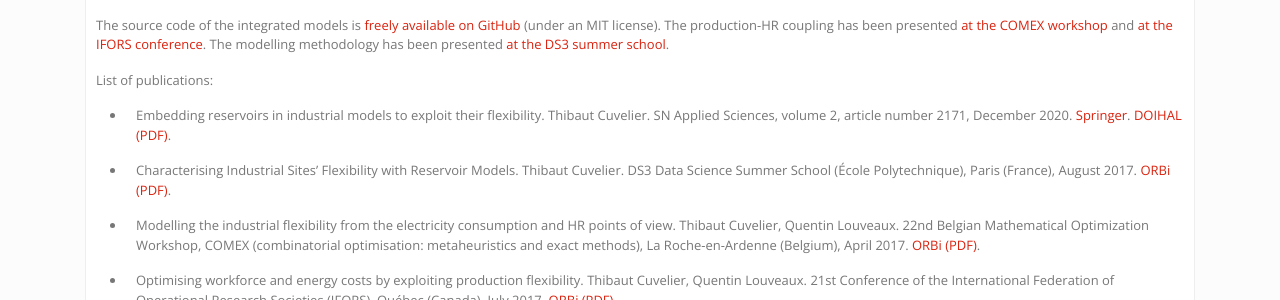
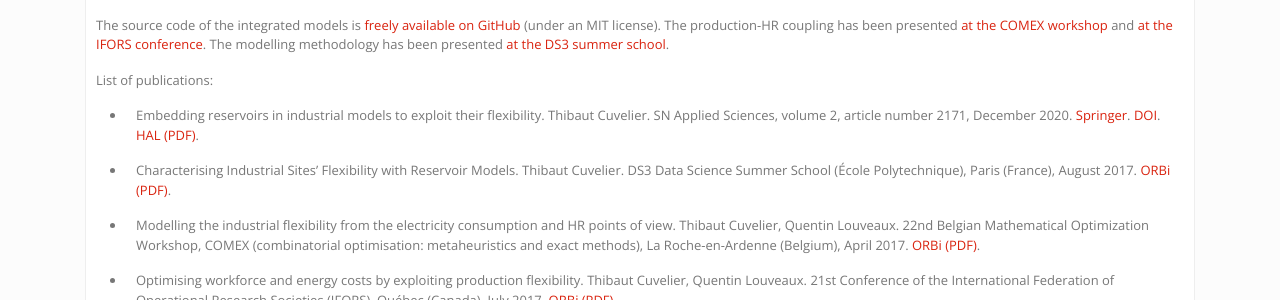
Before and after one commit to dourouc05/dourouc05.github.io, a Jekyll site: the page built from research.md, in a window 1280 px wide and 900 px high, scrolled down 1260 px. Shown: the part 154-454 px from the top of the window. Built offline with Jekyll 4.4.1, drawn with Linux system fonts in a browser that asks for light colours; a script that is not in the unit is left out.

```diff
--- a/_includes/reference.md
+++ b/_includes/reference.md
@@ -1 +1 @@
-{% assign article = site.data.articles[include.key] %}{{ article.title }}. {{ article.authors }}. {{ article.venue }}. {% if article.venue_link %}[{{article.venue_link.name}}]({{article.venue_link.url}}). {% endif %}{% if article.doi %}[DOI](https://doi.org/{{article.doi}}){% endif %}{% if article.arxiv %}[arXiv (PDF)](https://arxiv.org/abs/{{article.arxiv}}). {% endif %}{% if article.orbi %}[ORBi (PDF)](http://hdl.handle.net/{{article.orbi}}). {% endif %}{% if article.hal %}[HAL (PDF)](https://hal.archives-ouvertes.fr/{{article.hal}}). {% endif %}{% for link in links %}[{{link.name}}]({{link.url}}). {% endfor %}
+{% assign article = site.data.articles[include.key] %}{{ article.title }}. {{ article.authors }}. {{ article.venue }}. {% if article.venue_link %}[{{article.venue_link.name}}]({{article.venue_link.url}}). {% endif %}{% if article.doi %}[DOI](https://doi.org/{{article.doi}}). {% endif %}{% if article.arxiv %}[arXiv (PDF)](https://arxiv.org/abs/{{article.arxiv}}). {% endif %}{% if article.orbi %}[ORBi (PDF)](http://hdl.handle.net/{{article.orbi}}). {% endif %}{% if article.hal %}[HAL (PDF)](https://hal.archives-ouvertes.fr/{{article.hal}}). {% endif %}{% for link in links %}[{{link.name}}]({{link.url}}). {% endfor %}
```
